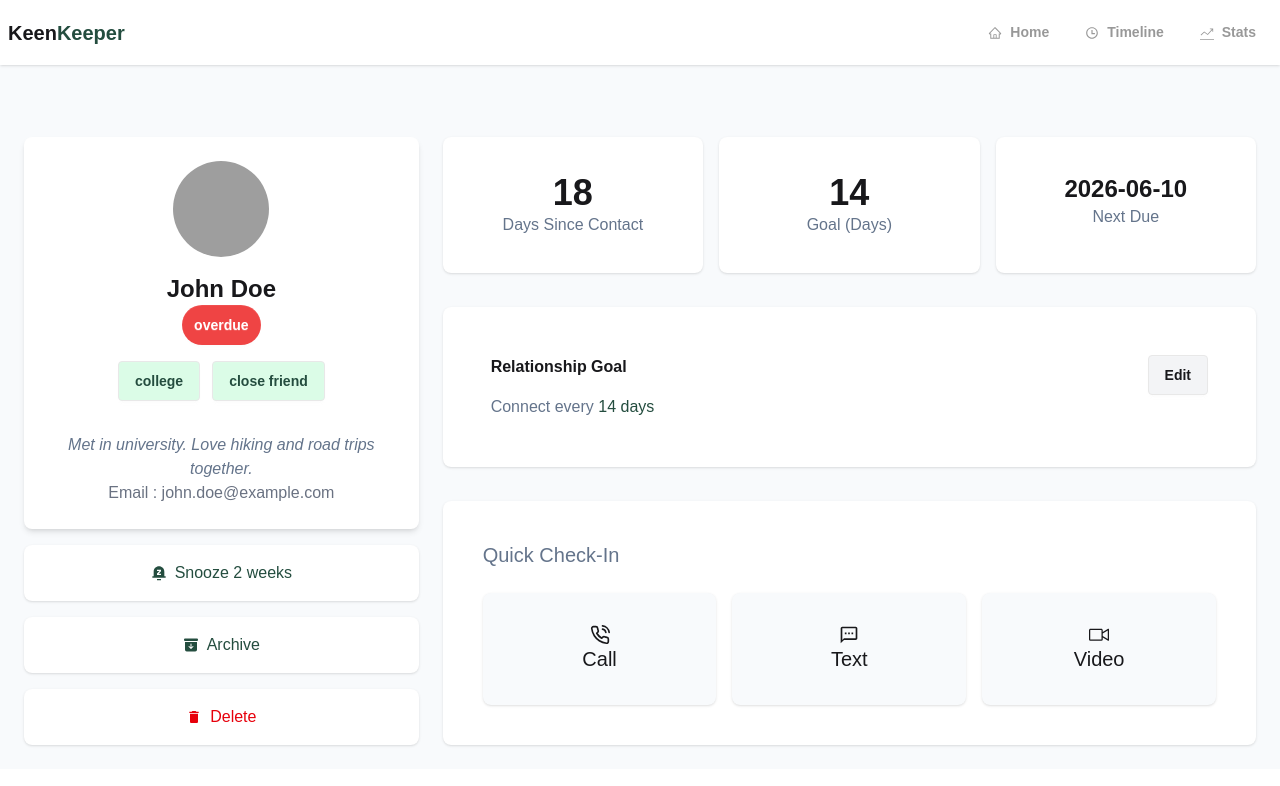
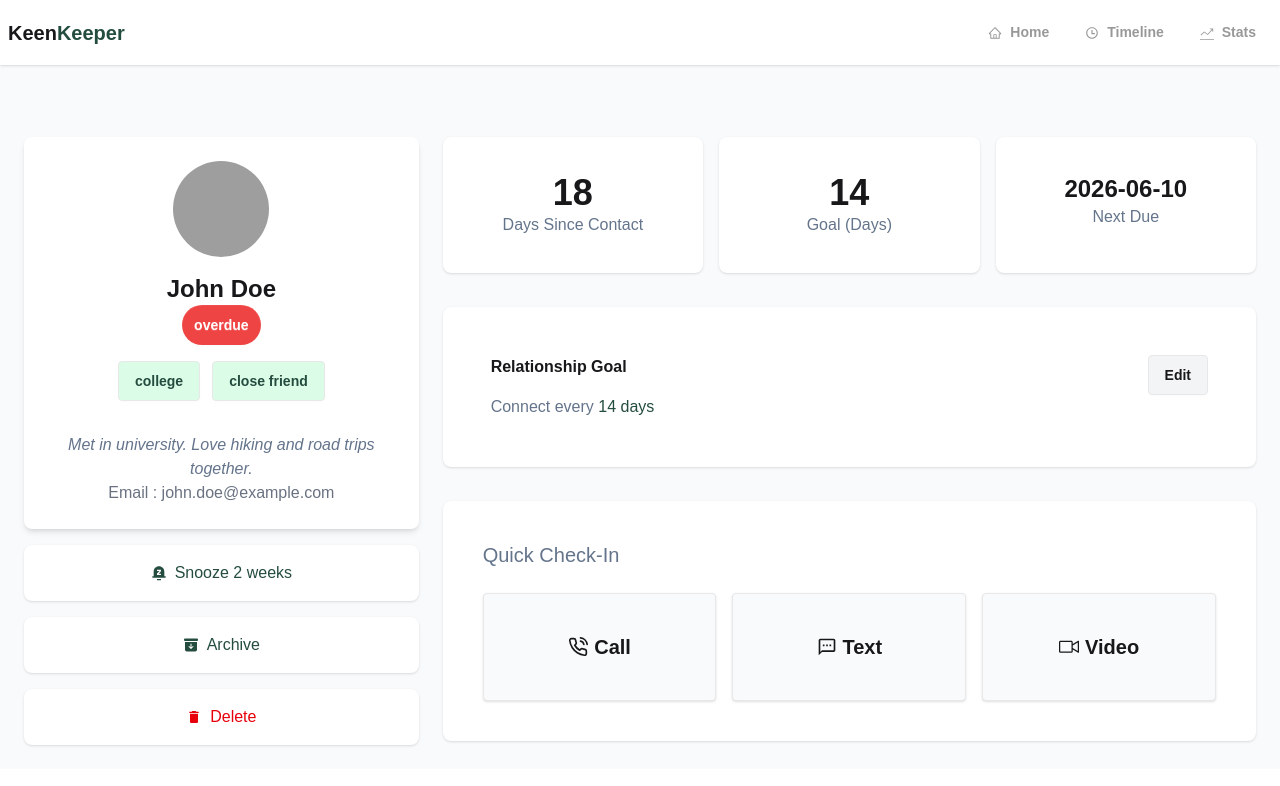
Before and after one commit to Nerd29/A7-Keen-Keeper, a React (Vite) app: page /friendDetails/1 in a window 1280 px wide. Shown: the top 786 px of the page. Built offline with nearby package versions, Linux system fonts and the light colour scheme; grey boxes are pictures that could not be loaded.

Commit message:
TimeLine section done

```diff
--- a/public/friendsData.json
+++ b/public/friendsData.json
@@ -20,7 +20,7 @@
     "status": "almost due",
     "tags": ["work", "mentor"],
     "bio": "Former teammate who always gives great career advice.",
-    "goal": 15,
+    "goal":  14,
     "next_due_date": "2026-06-02"
   },
   {
@@ -32,7 +32,7 @@
     "status": "on-track",
     "tags": ["gym", "fitness"],
     "bio": "Workout partner and basketball enthusiast.",
-    "goal": 17,
+    "goal":  14,
     "next_due_date": "2026-06-11"
   },
   {
@@ -44,7 +44,7 @@
     "status": "overdue",
     "tags": ["school", "best friend"],
     "bio": "Known since high school. Loves photography and travel.",
-    "goal": 20,
+    "goal":  14,
     "next_due_date": "2026-05-25"
   },
   {
@@ -56,7 +56,7 @@
     "status": "almost due",
     "tags": ["gaming", "online friend"],
     "bio": "Met through online gaming communities.",
-    "goal": 24,
+    "goal":  14,
     "next_due_date": "2026-06-04"
   },
   {
@@ -68,7 +68,7 @@
     "status": "on-track",
     "tags": ["university", "study partner"],
     "bio": "We worked on several engineering projects together.",
-    "goal": 22,
+    "goal":  14,
     "next_due_date": "2026-06-15"
   },
   {
@@ -80,7 +80,7 @@
     "status": "overdue",
     "tags": ["neighbor", "family friend"],
     "bio": "Family friend who recently moved to another city.",
-    "goal": 23,
+    "goal":  14,
     "next_due_date": "2026-05-31"
   },
   {
@@ -92,7 +92,7 @@
     "status": "on-track",
     "tags": ["book club", "creative"],
     "bio": "Enjoys reading, writing, and discussing new ideas.",
-    "goal": 30,
+    "goal":  14,
     "next_due_date": "2026-06-12"
   },
   {
@@ -104,7 +104,7 @@
     "status": "almost due",
     "tags": ["football", "college"],
     "bio": "Played football together during college years.",
-    "goal": 27,
+    "goal":  14,
     "next_due_date": "2026-06-01"
   },
   {
@@ -116,7 +116,7 @@
     "status": "overdue",
     "tags": ["travel", "photography"],
     "bio": "Travel companion who loves exploring new cultures.",
-    "goal": 31,
+    "goal":  14,
     "next_due_date": "2026-05-20"
   },
   {
@@ -128,7 +128,7 @@
     "status": "on-track",
     "tags": ["coding", "tech"],
     "bio": "Met at a hackathon and stayed in touch ever since.",
-    "goal": 5,
+    "goal": 14,
     "next_due_date": "2026-06-14"
   },
   {
@@ -140,7 +140,7 @@
     "status": "overdue",
     "tags": ["music", "childhood friend"],
     "bio": "Childhood friend who shares a passion for music.",
-    "goal": 4,
+    "goal": 14,
     "next_due_date": "2026-05-30"
   }
 ]
--- /dev/null
+++ b/src/FriendContext/Context.jsx
@@ -0,0 +1,84 @@
+// import React from 'react';
+
+import { createContext, useState } from "react";
+
+export const listedFriendContext=createContext()
+
+const Context = ({children}) => {
+
+    const [storedFriends,setStoredFriends]=useState([])
+
+    // console.log(storedFriends)
+
+   const handleCall=(currentFriend)=>{
+                console.log(currentFriend)
+                const isExistFriend=storedFriends.find((friend)=>friend.id=== currentFriend.id &&
+                friend.actionType === "Call")
+                if(isExistFriend){
+                    alert('This friend is already in timeline')
+
+                }
+                else{
+                    alert('This friend is successfully saved in timeline')
+                   setStoredFriends([...storedFriends,{
+                        ...currentFriend,
+                        actionType: "Call",
+                        actionTime: new Date().toLocaleDateString("en-US", {
+                                    month: "long",
+                                    day: "numeric",
+                                    year: "numeric",
+                                    })
+                     }])
+                }
+        }
+    const handleText=(currentFriend)=>{
+                console.log(currentFriend)
+                const isExistFriend=storedFriends.find((friend)=>friend.id=== currentFriend.id &&
+                friend.actionType === "Text")
+                if(isExistFriend){
+                    alert(`Already texted ${currentFriend.name}`)
+
+                }
+                else{
+                    alert(`Texted ${currentFriend.name}`)
+                   setStoredFriends([...storedFriends,{
+                        ...currentFriend,
+                        actionType: "Text",
+                        actionTime: new Date().toLocaleDateString("en-US", {
+                                    month: "long",
+                                    day: "numeric",
+                                    year: "numeric",
+                                    })
+                     }])
+                }
+        }
+   const handleVideo=(currentFriend)=>{
+                console.log(currentFriend)
+                const isExistFriend=storedFriends.find((friend)=>friend.id=== currentFriend.id &&
+                friend.actionType === "Video")
+                if(isExistFriend){
+                    alert(`Already video with ${currentFriend.name}`)
+
+                }
+                else{
+                    alert(`${currentFriend.name} is  Video Called`)
+                   setStoredFriends([...storedFriends,{
+                        ...currentFriend,
+                        actionType: "Video",
+                        actionTime: new Date().toLocaleDateString("en-US", {
+                                    month: "long",
+                                    day: "numeric",
+                                    year: "numeric",
+                                    })
+                     }])
+                }
+        }
+        const data={
+            handleCall,storedFriends,setStoredFriends,handleText,handleVideo
+        }
+    return <listedFriendContext.Provider value={data}>
+        {children}
+    </listedFriendContext.Provider>
+};
+
+export default Context;
--- /dev/null
+++ b/src/components/FriendList/FriendList.jsx
@@ -0,0 +1,35 @@
+// import React from 'react';
+
+const FriendList = ({friend}) => {
+    return (
+        <div  className="card bg-base-100 p-4 shadow mt-4  text-[#244D3F] max-w-7xl mx-auto">
+        <div className="flex gap-3">
+                 <span className="text-3xl">
+      <img
+    className=""
+    src={
+      friend.actionType === "Call"
+        ? "/assets/call.png"
+        : friend.actionType === "Text"
+        ? "/assets/text.png"
+        : "/assets/video.png"
+    }
+    alt={friend.actionType}
+  />
+    </span>
+
+    <div>
+      <h3 className="font-bold">
+        {friend.actionType} with <span className="font-semibold text-[12px] text-[#64748B]">{friend.name}</span>
+      </h3>
+
+      <p className="text-sm text-[#64748B] font-semibold">
+        {friend.actionTime}
+      </p>
+    </div>
+        </div>
+        </div>
+    );
+};
+
+export default FriendList;
--- a/src/components/TimeLine/TimeLine.jsx
+++ b/src/components/TimeLine/TimeLine.jsx
@@ -1,11 +1,35 @@
 // import React from 'react';
 
+import { useContext } from "react";
+import { listedFriendContext } from "../../FriendContext/Context";
+import FriendList from "../FriendList/FriendList";
+
 const TimeLine = () => {
+    const {storedFriends}=useContext(listedFriendContext)
+        // console.log(storedFriends)
+        if(storedFriends.length===0){
+                return <div className='h-[50vh] flex items-center justify-center bg-gray-200'>
+                    <h2 className='font-bold text-2xl'>No data is found</h2>
+                </div>
+            }
+
+
     return (
         <div>
-            <h2>TimeLine</h2>
+            <h2 className="max-w-7xl mx-auto text-2xl text-[#244D3F] font-bold">Timeline</h2>
+
+        <div className='container mx-auto space-y-5'>
+            {
+            storedFriends.map((friend,index)=>{
+                return (
+                   <FriendList key={index} friend={friend}></FriendList>
+                )
+            })
+        }
+
         </div>
-    );
+        </div>
+    )
 };
 
 export default TimeLine;
--- a/src/components/pages/FriendDetails/FriendDetails.jsx
+++ b/src/components/pages/FriendDetails/FriendDetails.jsx
@@ -1,10 +1,11 @@
-import { use } from "react";
+import { use, useContext } from "react";
 import { FiPhoneCall } from "react-icons/fi";
 import { GoDeviceCameraVideo } from "react-icons/go";
 import { IoArchive } from "react-icons/io5";
 import { MdDelete, MdOutlineTextsms } from "react-icons/md";
 import { RiNotificationSnoozeFill } from "react-icons/ri";
 import { useParams } from "react-router";
+import { listedFriendContext } from "../../../FriendContext/Context";
 
 // import React from 'react';
 const friendsPromise=fetch('/friendsData.json').then(res => res.json())
@@ -15,6 +16,10 @@ const FriendDetails = () => {
     // console.log(params)
     const friends=use(friendsPromise)
     console.log(friends)
+
+    const {handleCall,handleText,handleVideo}=useContext(listedFriendContext)
+    // console.log(handleCall)
+
     const FriendDetails=friends.find(friend=>friend.id==friendId)
     console.log(FriendDetails)
     return (
@@ -65,7 +70,6 @@ const FriendDetails = () => {
        </div>
     </div>
 
-    {/* Right Content */}
     <div className="md:col-span-2 space-y-8.5">
       {/* Stats */}
       <div className="grid grid-cols-3 gap-4">
@@ -115,18 +119,18 @@ const FriendDetails = () => {
       <div className="card bg-base-100 p-10 shadow">
         <h2 className="text-[#64748B] text-xl">Quick Check-In</h2>
              <div className="grid grid-cols-3 gap-4">
-        <div className="card bg-[#F8FAFC] p-8 shadow mt-6 text-center items-center text-xl">
+        <button onClick={()=>handleCall(FriendDetails)} className="btn h-[108px] bg-[#F8FAFC] p-8 shadow mt-6 text-center items-center text-xl">
             <FiPhoneCall />
             <h3>Call</h3>
-        </div>
-       <div className="card bg-[#F8FAFC] p-8 shadow mt-6 text-center items-center text-xl">
+        </button>
+       <button onClick={()=>handleText(FriendDetails)} className="btn bg-[#F8FAFC] h-[108px] p-8 shadow mt-6 text-center items-center text-xl">
         <MdOutlineTextsms />
         <h3>Text</h3>
-       </div>
-       <div className="card bg-[#F8FAFC] p-8 shadow mt-6 text-center items-center text-xl">
+       </button>
+       <button onClick={()=>handleVideo(FriendDetails)} className="btn h-[108px] bg-[#F8FAFC] p-8 shadow mt-6 text-center items-center text-xl">
         <GoDeviceCameraVideo />
         <h3>Video</h3>
-       </div>
+       </button>
       </div>
       </div>
 
--- a/src/components/pages/HomePage/HomePage.jsx
+++ b/src/components/pages/HomePage/HomePage.jsx
@@ -1,5 +1,6 @@
 // import React from 'react';
 
+import { Suspense } from "react";
 import AllFriends from "../../AllFriends/AllFriends";
 import Banner from "../../Banner/Banner";
 
@@ -7,7 +8,14 @@ const HomePage = () => {
     return (
         <div>
             <Banner></Banner>
-            <AllFriends></AllFriends>
+            <Suspense fallback={
+                <div className="flex items-center justify-center min-h-[50vh]">
+                    <span className="loading loading-spinner text-success"></span>
+                </div>
+                }>
+                 <AllFriends></AllFriends>
+            </Suspense>
+
         </div>
     );
 };
--- a/src/main.jsx
+++ b/src/main.jsx
@@ -3,11 +3,16 @@ import { createRoot } from 'react-dom/client'
 import './index.css'
 import { RouterProvider } from 'react-router'
 import { router } from './Router/Router'
+import Context from './FriendContext/Context'
 
 
 createRoot(document.getElementById('root')).render(
   <StrictMode>
+    <Context>
 
     <RouterProvider router={router}/>
+
+    </Context>
+
   </StrictMode>,
 )
```
